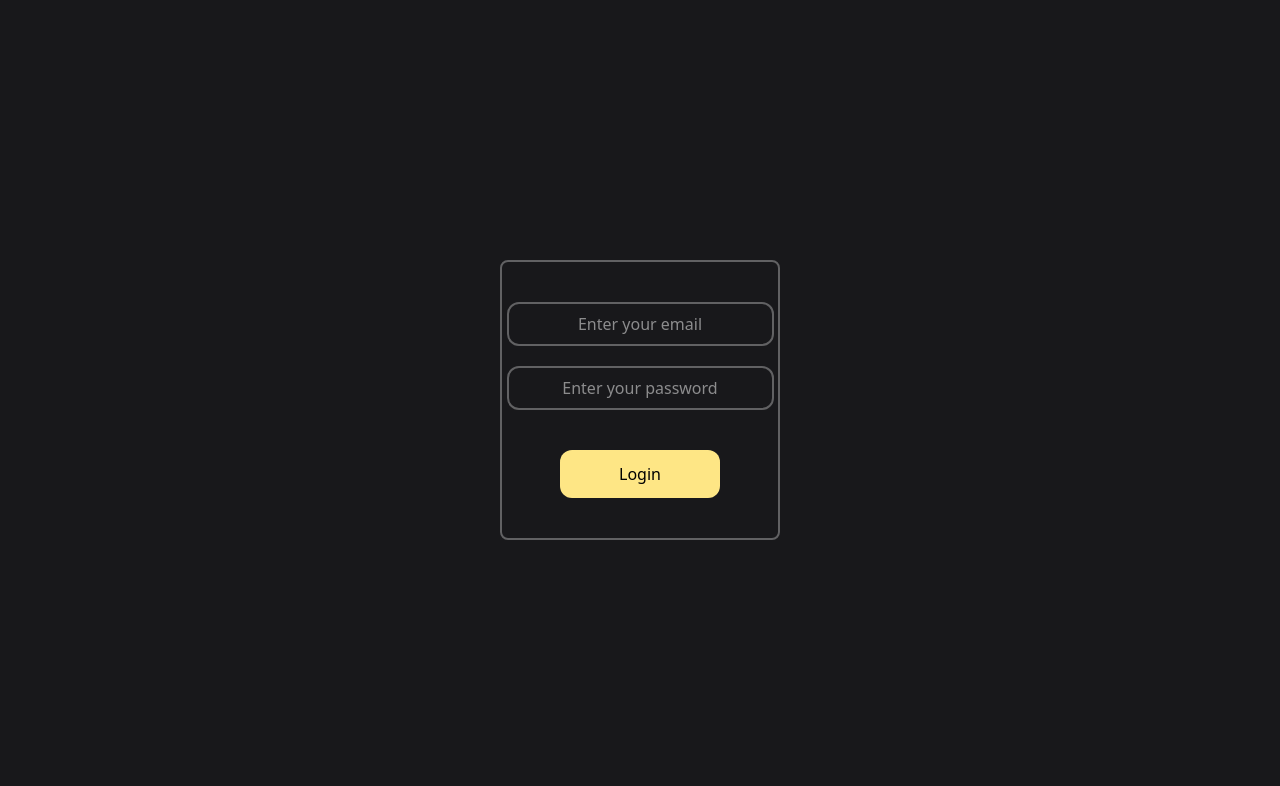
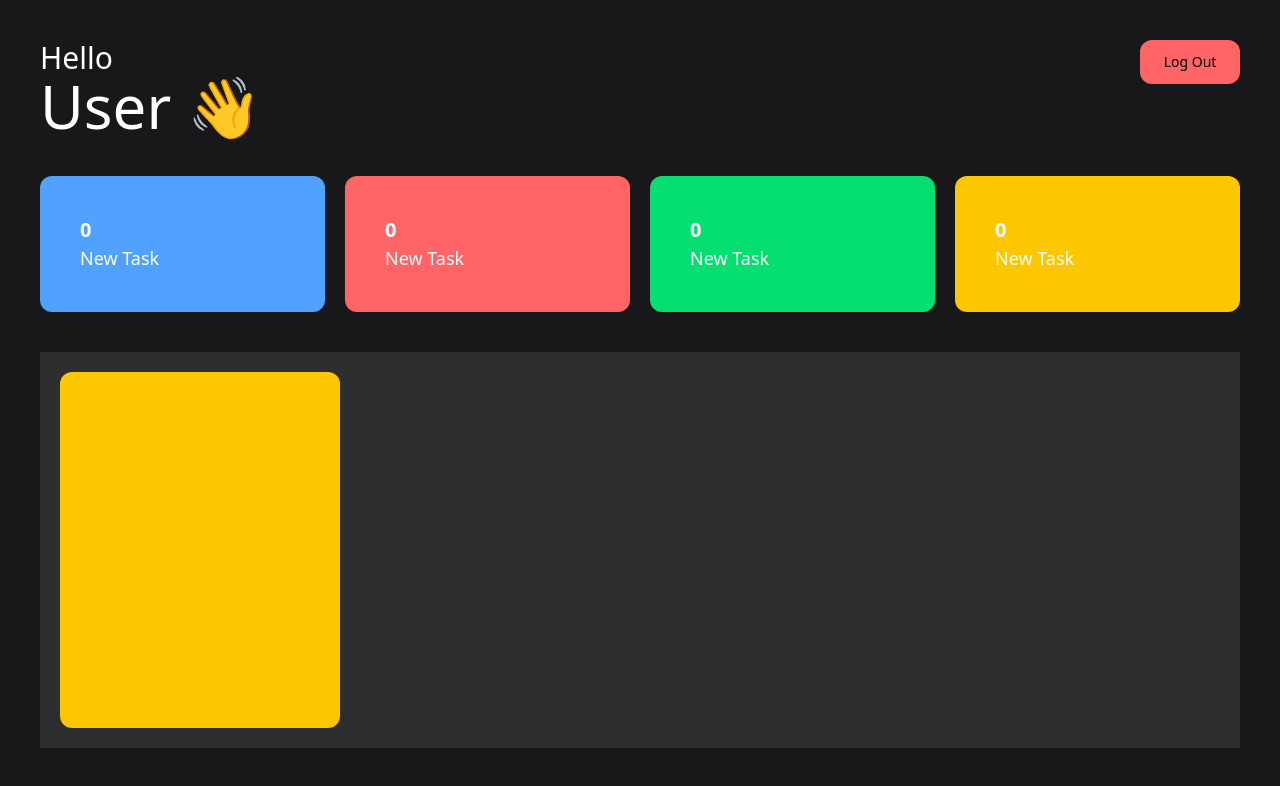
Before and after one commit to adarsh-279/MyEMS, a React (Vite) app: page / in a window 1280 px wide. Shown: the top 786 px of the page. Built offline with nearby package versions, Linux system fonts and the light colour scheme.

Commit message:
Basic Employee Dashboard

```diff
--- a/src/App.jsx
+++ b/src/App.jsx
@@ -1,10 +1,12 @@
 import React from "react";
 import Login from "./components/auth/Login";
+import EmployeeDashboard from "./components/dashboard/EmployeeDashboard";
 
 const App = () => {
   return (
     <>
-      <Login />
+      {/* <Login /> */}
+      <EmployeeDashboard />
     </>
   );
 };
--- /dev/null
+++ b/src/components/dashboard/EmployeeDashboard.jsx
@@ -0,0 +1,16 @@
+import React from 'react'
+import Header from '../pages/Header'
+import TaskListPanel from '../pages/TaskListPanel';
+import TaskList from '../tasklist/TaskList';
+
+const EmployeeDashboard = () => {
+  return (
+    <div className="p-10 w-full h-screen bg-zinc-900 text-white">
+      <Header />
+      <TaskListPanel />
+      <TaskList />
+    </div>
+  );
+}
+
+export default EmployeeDashboard
--- a/src/components/dashboard/UserDashboard.jsx
+++ /dev/null
@@ -1,9 +0,0 @@
-import React from 'react'
-
-const UserDashboard = () => {
-  return (
-    <div>UserDashboard</div>
-  )
-}
-
-export default UserDashboard
--- /dev/null
+++ b/src/components/pages/Header.jsx
@@ -0,0 +1,16 @@
+import React from 'react'
+
+const Header = () => {
+  return (
+    <div className="flex items-start justify-between">
+      <h1 className="text-3xl">
+        Hello <br /> <span className='text-6xl'>User 👋</span>
+      </h1>
+      <button className="px-4 py-3 w-25 text-sm bg-red-400 rounded-xl text-black">
+        Log Out
+      </button>
+    </div>
+  );
+}
+
+export default Header
--- /dev/null
+++ b/src/components/pages/TaskListPanel.jsx
@@ -0,0 +1,26 @@
+import React from 'react'
+
+const TaskListPanel = () => {
+  return (
+    <div className='max-w-screen flex justify-between gap-5 mt-10'>
+      <div className='p-10 w-[35%] bg-blue-400 rounded-xl'>
+        <h1 className='text-xl font-semibold'>0</h1>
+        <h1 className='text-lg font-medium'>New Task</h1>
+      </div>
+      <div className='p-10 w-[35%] bg-red-400 rounded-xl'>
+        <h1 className='text-xl font-semibold'>0</h1>
+        <h1 className='text-lg font-medium'>New Task</h1>
+      </div>
+      <div className='p-10 w-[35%] bg-green-400 rounded-xl'>
+        <h1 className='text-xl font-semibold'>0</h1>
+        <h1 className='text-lg font-medium'>New Task</h1>
+      </div>
+      <div className='p-10 w-[35%] bg-yellow-400 rounded-xl'>
+        <h1 className='text-xl font-semibold'>0</h1>
+        <h1 className='text-lg font-medium'>New Task</h1>
+      </div>
+    </div>
+  )
+}
+
+export default TaskListPanel
--- /dev/null
+++ b/src/components/tasklist/TaskList.jsx
@@ -0,0 +1,11 @@
+import React from 'react'
+
+const TaskList = () => {
+  return (
+    <div className="tasklist w-full h-[55%] py-5 mt-10 flex justify-start items-center p-5 gap-5 overflow-hidden overflow-x-auto flex-nowrap bg-[#46454579]">
+      <div className="flex-shrink-0 h-full w-70 bg-yellow-400 rounded-xl"></div>
+    </div>
+  );
+}
+
+export default TaskList
--- a/src/index.css
+++ b/src/index.css
@@ -1 +1,5 @@
 @import "tailwindcss";
+
+::-webkit-scrollbar {
+ display: none;
+}
```
